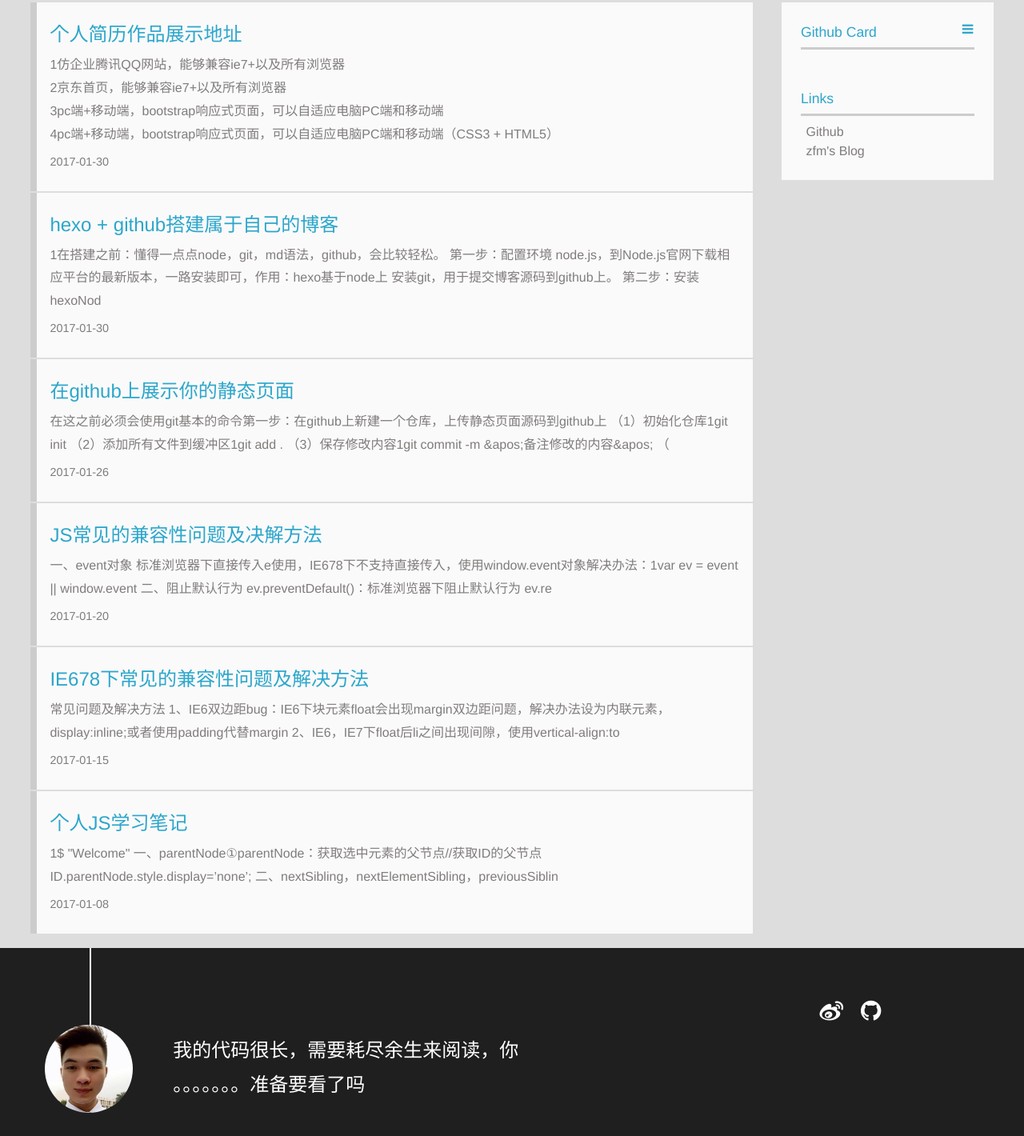
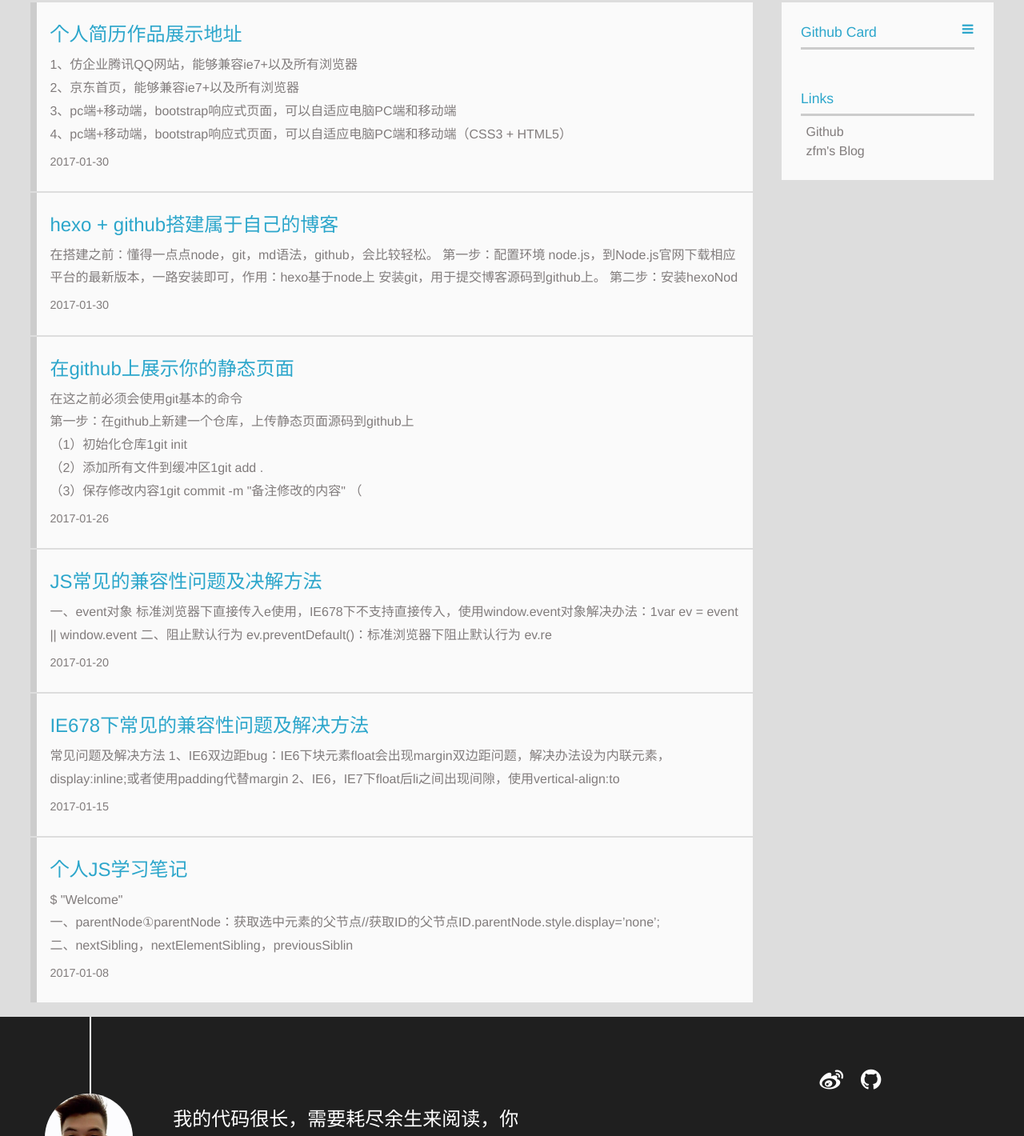
Before and after one commit to zhoufuming/zhoufuming.github.io, a plain HTML site: page index.html in a window 1280 px wide. Shown: the part 210-1630 px from the top of the page at 80% size. Drawn offline with Linux system fonts and the light colour scheme; a script that the page names is missing.

Commit message:
index.css update

```diff
--- a/index.html
+++ b/index.html
@@ -77,7 +77,7 @@
     <h1 itemprop="name">个人简历作品展示地址</h1>
 
 
-           <p itemprop="description">1仿企业腾讯QQ网站，能够兼容ie7+以及所有浏览器<br/>2京东首页，能够兼容ie7+以及所有浏览器<br/>3pc端+移动端，bootstrap响应式页面，可以自适应电脑PC端和移动端<br/>4pc端+移动端，bootstrap响应式页面，可以自适应电脑PC端和移动端（CSS3 + HTML5）</p>
+           <p itemprop="description">1、仿企业腾讯QQ网站，能够兼容ie7+以及所有浏览器<br/>2、京东首页，能够兼容ie7+以及所有浏览器<br/>3、pc端+移动端，bootstrap响应式页面，可以自适应电脑PC端和移动端<br/>4、pc端+移动端，bootstrap响应式页面，可以自适应电脑PC端和移动端（CSS3 + HTML5）</p>
 
 
     <time datetime="2017-01-30T03:06:15.676Z" itemprop="datePublished">2017-01-30</time>
@@ -91,48 +91,28 @@
     <h1 itemprop="name">hexo + github搭建属于自己的博客</h1>
 
 
-           <p itemprop="description" >1在搭建之前：懂得一点点node，git，md语法，github，会比较轻松。
+           <p itemprop="description" >在搭建之前：懂得一点点node，git，md语法，github，会比较轻松。
 第一步：配置环境
-
 node.js，到Node.js官网下载相应平台的最新版本，一路安装即可，作用：hexo基于node上
 安装git，用于提交博客源码到github上。
-
 第二步：安装hexoNod</p>
-
-
     <time datetime="2017-01-30T03:06:15.676Z" itemprop="datePublished">2017-01-30</time>
   </a>
 </section>
-
-
-
-
-
-
 
 <section class="post" itemscope itemprop="blogitem">
 
     <a href="/2017/01/26/github_web_html/" title="在github上展示你的静态页面" itemprop="url">
 
     <h1 itemprop="name">在github上展示你的静态页面</h1>
-
-
-           <p itemprop="description" >在这之前必须会使用git基本的命令第一步：在github上新建一个仓库，上传静态页面源码到github上
-（1）初始化仓库1git init
-（2）添加所有文件到缓冲区1git add .
-（3）保存修改内容1git commit -m &amp;apos;备注修改的内容&amp;apos;
+           <p itemprop="description" >在这之前必须会使用git基本的命令<br>第一步：在github上新建一个仓库，上传静态页面源码到github上<br>
+（1）初始化仓库1git init<br>
+（2）添加所有文件到缓冲区1git add .<br>
+（3）保存修改内容1git commit -m &quot;备注修改的内容&quot;
 （</p>
-
-
     <time datetime="2017-01-26T04:07:46.756Z" itemprop="datePublished">2017-01-26</time>
   </a>
 </section>
-
-
-
-
-
-
 
 <section class="post" itemscope itemprop="blogitem">
 
@@ -190,8 +170,8 @@ ev.re</p>
     <h1 itemprop="name">个人JS学习笔记</h1>
 
 
-           <p itemprop="description" >1$ &quot;Welcome&quot;
-一、parentNode①parentNode：获取选中元素的父节点//获取ID的父节点ID.parentNode.style.display=’none’;
+           <p itemprop="description" >$ &quot;Welcome&quot;<br>
+一、parentNode①parentNode：获取选中元素的父节点//获取ID的父节点ID.parentNode.style.display=’none’;<br>
 二、nextSibling，nextElementSibling，previousSiblin</p>
 
 
```
